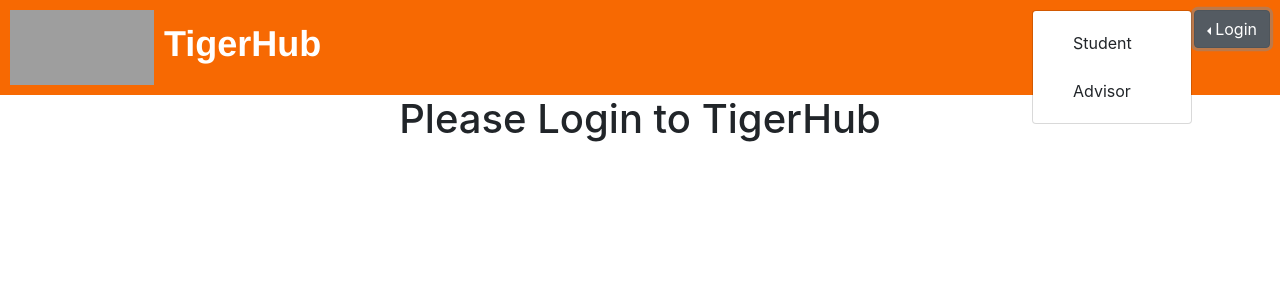
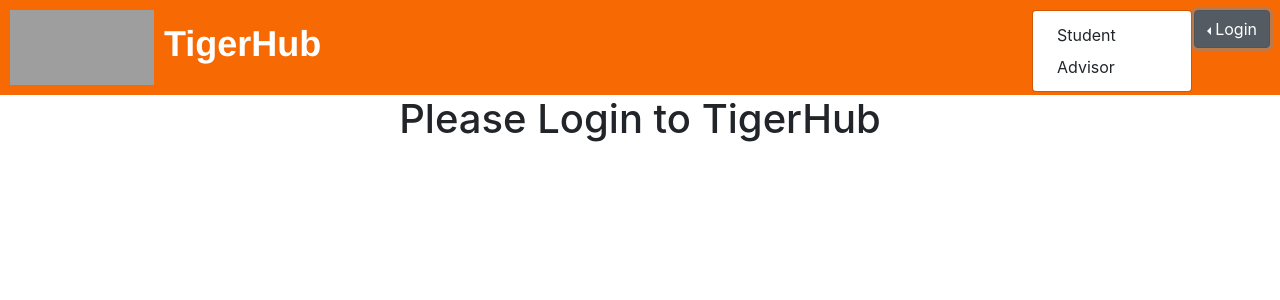
Before and after one commit to cmr6689/tigerhub, a React (Create React App) app: page / in a window 1280 px wide. Both pictures are taken after a click on the button "Login". Shown: the top 300 px of the page. Built offline with nearby package versions, Linux system fonts and the light colour scheme; grey boxes are pictures that could not be loaded.

Commit message:
fixed button sizing

```diff
--- a/src/components/Header.js
+++ b/src/components/Header.js
@@ -83,14 +83,10 @@ class Header extends React.Component {
                     <DropdownMenu>
                         <Router>
                             <Link to='/tigerhub/student/'>
-                                <NavLink>
-                                    <DropdownItem onClick={() => this.showComponent("signedInStudent")}>Student</DropdownItem>
-                                </NavLink>
+                                <DropdownItem onClick={() => this.showComponent("signedInStudent")}>Student</DropdownItem>
                             </Link>
                             <Link to='/tigerhub/advisor/'>
-                                <NavLink>
-                                    <DropdownItem onClick={() => this.showComponent("signedInAdvisor")}>Advisor</DropdownItem>
-                                </NavLink>
+                                <DropdownItem onClick={() => this.showComponent("signedInAdvisor")}>Advisor</DropdownItem>
                             </Link>
                         </Router>
                     </DropdownMenu>
@@ -108,9 +104,7 @@ class Header extends React.Component {
                 </div>
                 <Router>
                     <Link to='/tigerhub/'>
-                        <NavLink>
-                            <Button className='login' onClick={() => this.showComponent("signedOut")}>Log Out</Button>
-                        </NavLink>
+                        <Button className='login' onClick={() => this.showComponent("signedOut")}>Log Out</Button>
                     </Link>
                 </Router>
             </div>
```
